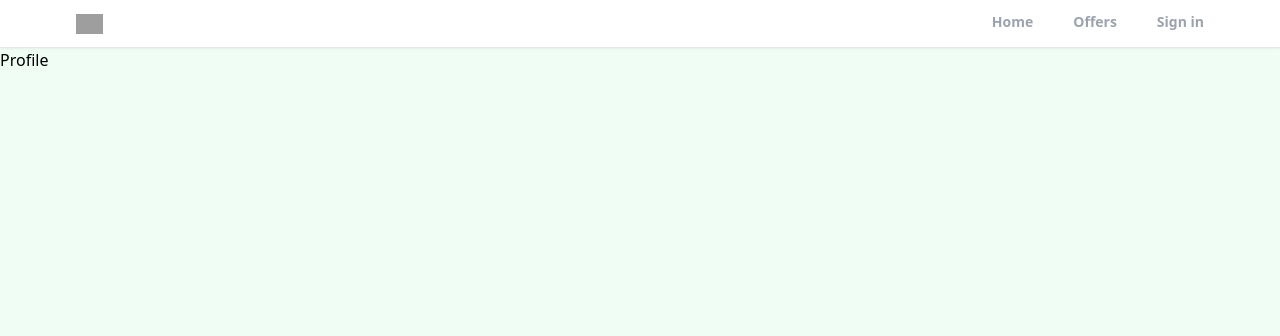
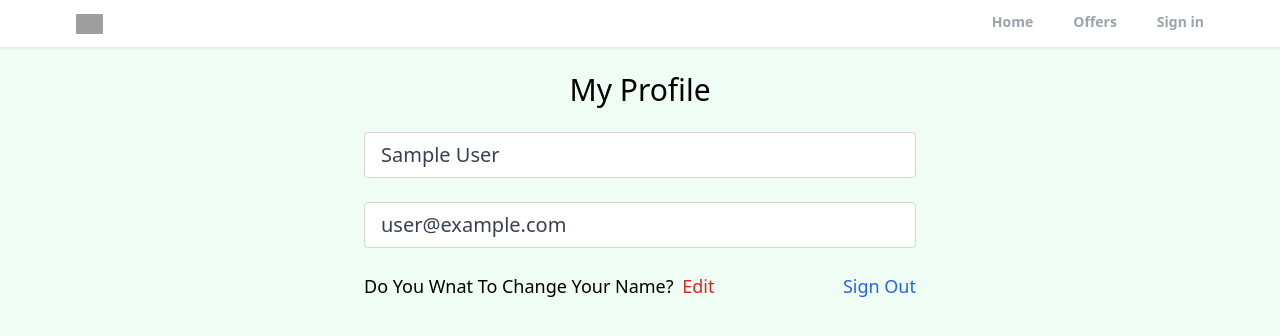
Before and after one commit to avikalp987/realtor-clone, a React (Create React App) app: page /profile in a window 1280 px wide. Shown: the top 336 px of the page. Built offline with nearby package versions, Linux system fonts and the light colour scheme; no server answers; sample sign-in values are in the browser's storage; grey boxes are pictures that could not be loaded.

Commit message:
create a private route and cuustom hook for protecting the profile page and add logout functionality

```diff
--- a/src/App.js
+++ b/src/App.js
@@ -8,6 +8,7 @@ import Offers from "./pages/Offers";
 import Header from "./components/Header";
 import { ToastContainer } from "react-toastify";
 import 'react-toastify/dist/ReactToastify.css';
+import PrivateRoute from "./components/PrivateRoute";
 
 function App() {
   return (
@@ -18,9 +19,11 @@ function App() {
           <Route path="/" element={<Home />} />
           <Route path="/sign-in" element={<Signin />} />
           <Route path="/sign-up" element={<Signup />} />
-          <Route path="/profile" element={<Profile />} />
           <Route path="/forgot-password" element={<ForgotPassword />} />
           <Route path="offers" element={<Offers />} />
+          <Route path="/profile" element={<PrivateRoute />}>
+            <Route path="/profile" element={<Profile />} />
+          </Route>
         </Routes>
       </Router>
 
--- /dev/null
+++ b/src/components/PrivateRoute.jsx
@@ -0,0 +1,14 @@
+import React from 'react'
+import { Navigate, Outlet } from 'react-router';
+import {useAuthStatus} from '../hooks/useAuthStatus';
+
+export default function PrivateRoute() {
+
+  const {loggedIn,checkingStatus} = useAuthStatus();
+
+  if(checkingStatus)
+  {
+    return <h3>Loading</h3>
+  }
+  return loggedIn ? <Outlet /> : <Navigate to={"/sign-in"} />
+}
--- /dev/null
+++ b/src/hooks/useAuthStatus.jsx
@@ -0,0 +1,20 @@
+import { getAuth, onAuthStateChanged } from 'firebase/auth';
+import React, { useEffect, useState } from 'react'
+
+export function useAuthStatus() {
+
+    const [loggedIn,setLoggedIn] = useState(false);
+    const [checkingStatus,setCheckingStatus] = useState(true);
+
+    useEffect(() => {
+        const auth = getAuth();
+        onAuthStateChanged(auth ,(user) => {
+            if(user)
+            {
+                setLoggedIn(true);
+            }
+            setCheckingStatus(false);
+        })
+    } ,[])
+  return {loggedIn,checkingStatus}
+}
--- a/src/pages/Profile.jsx
+++ b/src/pages/Profile.jsx
@@ -1,7 +1,59 @@
-import React from 'react'
+import { getAuth } from 'firebase/auth';
+import React, { useState } from 'react'
+import { useNavigate } from 'react-router';
 
 export default function Profile() {
+  const auth = getAuth();
+  const navigate = useNavigate()
+
+  const [formData,setFormData] = useState({
+    name:auth.currentUser.displayName,
+    email:auth.currentUser.email,
+  })
+  const {name,email} = formData;
+
+  const onLogout = () => {
+    auth.signOut();
+    navigate("/");
+  }
   return (
-    <div>Profile</div>
+    <>
+      <section className='max-w-6xl mx-auto flex flex-col items-center justify-center'>
+        <h1 className='text-3xl text-center mt-6'>
+          My Profile
+        </h1>
+
+        <div className='w-full md:w-[50%] mt-6 px-3'>
+          <form>
+
+            <input
+            type='text'
+            id="name"
+            value={name}
+            disabled
+            className='w-full px-4 py-2 text-xl text-gray-700 bg-white border border-gray-300 rounded transition ease-in-out mb-6'
+            />
+
+            <input
+            type='email'
+            id="email"
+            value={email}
+            disabled
+            className='w-full px-4 py-2 text-xl text-gray-700 bg-white border border-gray-300 rounded transition ease-in-out mb-6'
+            />
+
+            <div className='flex justify-between whitespace-nowrap text-sm sm:text-lg mb-6'>
+              <p>Do You Wnat To Change Your Name?
+                <span className='text-red-600 hover:text-red-700 transition ease-in-out duration-200 ml-1 cursor-pointer'> Edit</span>
+              </p>
+
+              <p
+              onClick={onLogout}
+              className='text-blue-600 hover:text-blue-800 transition ease-in-out duration-200 cursor-pointer'>Sign Out</p>
+            </div>
+          </form>
+        </div>
+      </section>
+    </>
   )
 }
```
